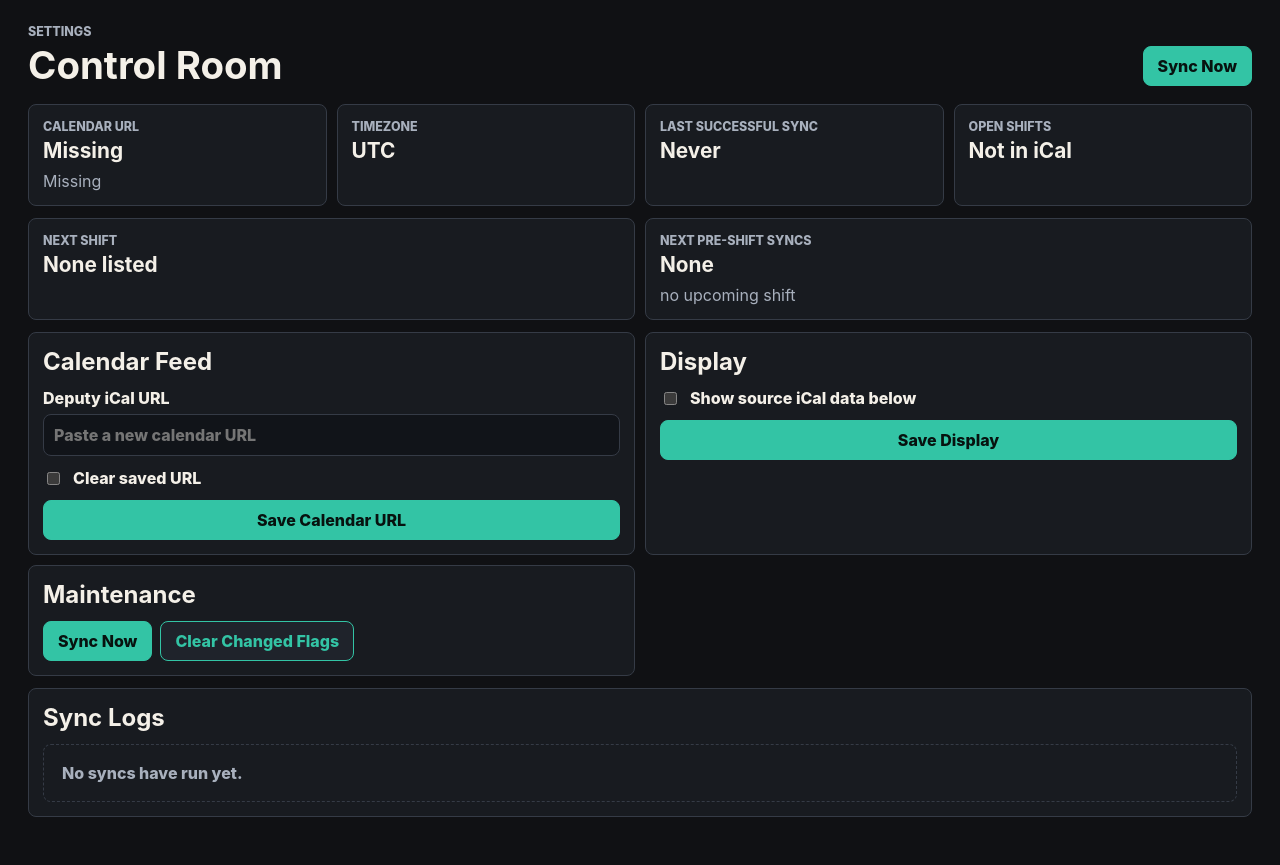
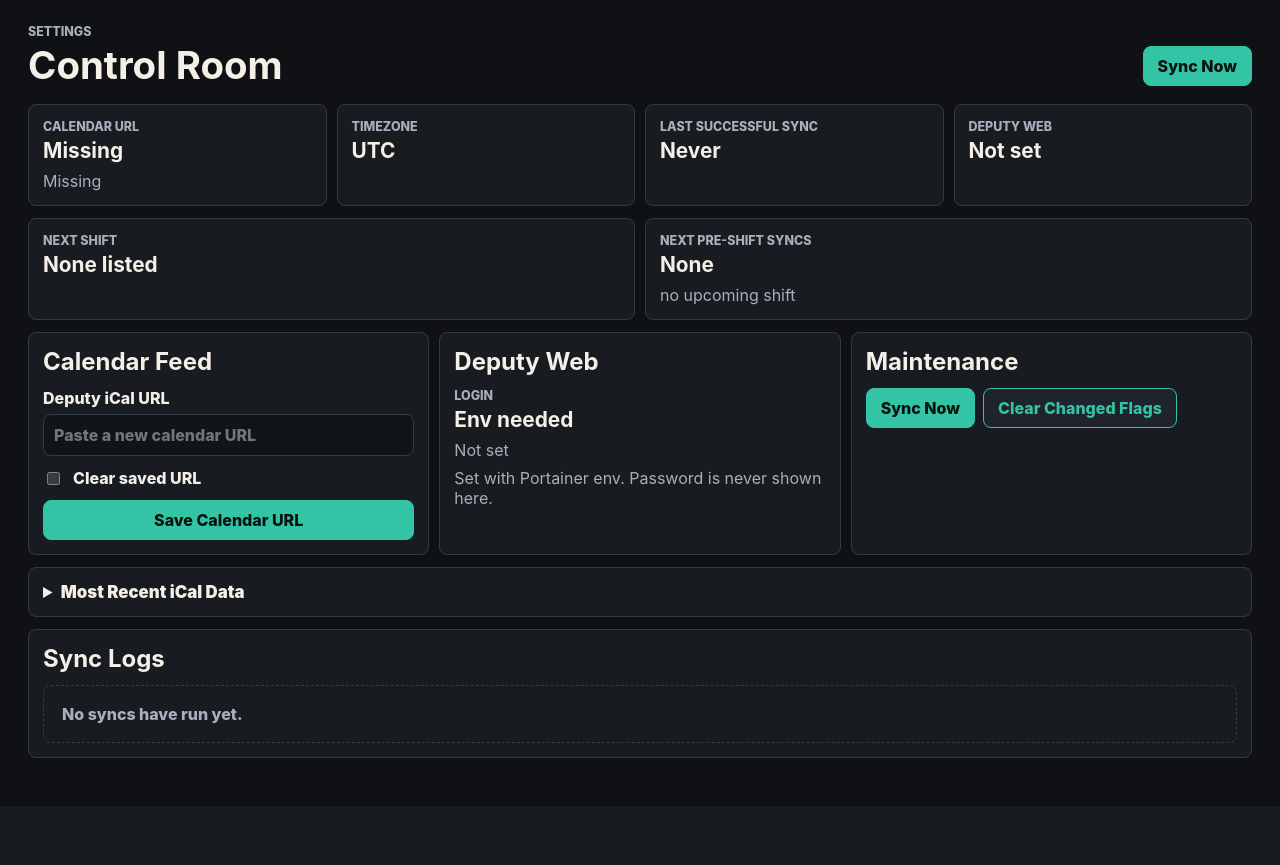
Before and after one commit to Dubcodes/deputy-roster-view, a FastAPI app: page /settings in a window 1280 px wide. Shown: the part 63-928 px from the top of the page. After the commit the page ends 821 px from the top, so only its background shows below. Run offline with FastAPI, Linux system fonts and the light colour scheme; data that the repository does not hold is empty.

Commit message:
Compact settings diagnostics and deputy login env

```diff
--- a/app/main.py
+++ b/app/main.py
@@ -18,7 +18,6 @@ from .database import (
     clear_all_changed_flags,
     clear_changed_for_date,
     clear_changed_for_shift,
-    get_app_settings,
     get_calendar_url,
     get_calendar_url_source,
     get_shift_changes_for_date,
@@ -196,6 +195,48 @@ def pretty_source_payload(value: str | None) -> str:
     return redact_secret_text(rendered)
 
 
+def source_payload_diagnostics(value: str | None) -> dict[str, object]:
+    if not value:
+        return {"fields": [], "description_lines": [], "hidden_links": []}
+    try:
+        payload = json.loads(value)
+    except (TypeError, ValueError):
+        return {"fields": [{"label": "Raw payload", "value": redact_secret_text(str(value))}], "description_lines": [], "hidden_links": []}
+
+    normalised = payload.get("normalised", {}) if isinstance(payload, dict) else {}
+    if not isinstance(normalised, dict):
+        normalised = {}
+
+    field_labels = (
+        ("uid", "UID"),
+        ("summary", "Summary"),
+        ("dtstart", "Start"),
+        ("dtend", "End"),
+        ("location", "Location"),
+        ("status", "Status"),
+        ("sequence", "Sequence"),
+        ("last_modified", "Last modified"),
+        ("categories", "Categories"),
+    )
+    fields = []
+    for key, label in field_labels:
+        value_text = str(normalised.get(key) or "").strip()
+        if value_text:
+            fields.append({"label": label, "value": redact_secret_text(value_text)})
+
+    hidden_links = []
+    source_link = str(normalised.get("source_link") or "").strip()
+    if source_link:
+        hidden_links.append({"label": "Deputy link", "value": redact_secret_text(source_link)})
+
+    description = str(normalised.get("description") or "")
+    return {
+        "fields": fields,
+        "description_lines": description_lines(description),
+        "hidden_links": hidden_links,
+    }
+
+
 def parse_shift_title(title: str | None) -> dict[str, str]:
     title = (title or "").strip()
     match = SUMMARY_RE.match(title)
@@ -294,6 +335,7 @@ def decorate_shift(row: object) -> dict[str, object]:
     shift["colour_style"] = f"--shift-colour: {colour};" if colour else ""
     shift["description_lines"] = description_lines(str(shift.get("description") or ""))
     shift["source_payload_pretty"] = pretty_source_payload(str(shift.get("source_payload") or ""))
+    shift["source_diagnostics"] = source_payload_diagnostics(str(shift.get("source_payload") or ""))
     shift["source_link"] = redact_secret_text(str(shift.get("source_link") or ""))
     timing_time = clean_time_value(str(shift.get("timing_adjustment_time") or ""))
     timing_notes = []
@@ -537,7 +579,6 @@ def day_view(request: Request, date_text: str, notice: str | None = None) -> obj
             for shift_id in combined_ids
             for change in changes_by_shift.get(shift_id, [])
         ]
-    display_settings = get_app_settings()
     day_total = sum(
         float(shift.get("paid_hours") or 0)
         for shift in shifts
@@ -557,7 +598,6 @@ def day_view(request: Request, date_text: str, notice: str | None = None) -> obj
             "day_total": day_total,
             "has_changed": has_changed,
             "mark_fields": MARK_FIELDS,
-            "display_settings": display_settings,
         },
     )
 
@@ -633,7 +673,6 @@ def settings_view(request: Request, notice: str | None = None) -> object:
             "next_shift": decorate_shift(next_shift) if next_shift else None,
             "pre_shift": pre_shift,
             "sync_logs": get_recent_sync_logs(),
-            "display_settings": get_app_settings(),
             "source_payload_shifts": [
                 decorate_shift(row)
                 for row in get_recent_source_payloads()
@@ -671,17 +710,6 @@ async def save_calendar_settings(request: Request) -> RedirectResponse:
     )
 
 
-@app.post("/settings/display")
-async def save_display_settings(request: Request) -> RedirectResponse:
-    form = await request.form()
-    update_app_settings(
-        {
-            "show_source_data": "1" if form.get("show_source_data") else "0",
-        }
-    )
-    return RedirectResponse(url=notice_url("/settings", "Display settings saved."), status_code=303)
-
-
 @app.post("/settings/clear-changed")
 def clear_all_changed() -> RedirectResponse:
     changed = clear_all_changed_flags()
--- a/app/static/style.css
+++ b/app/static/style.css
@@ -933,6 +933,76 @@ textarea {
   line-height: 1.45;
 }
 
+.diagnostics-panel {
+  margin-bottom: 12px;
+}
+
+.diagnostics-panel > summary {
+  cursor: pointer;
+  font-size: 1.05rem;
+  font-weight: 900;
+}
+
+.diagnostics-content {
+  margin-top: 14px;
+}
+
+.source-fields {
+  display: grid;
+  grid-template-columns: repeat(3, minmax(0, 1fr));
+  gap: 8px;
+  margin-top: 12px;
+}
+
+.source-fields div {
+  min-width: 0;
+  padding: 9px;
+  border: 1px solid var(--line);
+  border-radius: 8px;
+  background: var(--surface-raised);
+}
+
+.source-fields span {
+  display: block;
+  margin-bottom: 4px;
+  color: var(--muted);
+  font-size: 0.72rem;
+  font-weight: 900;
+  text-transform: uppercase;
+}
+
+.source-fields strong,
+.hidden-url p {
+  display: block;
+  overflow-wrap: break-word;
+  word-break: normal;
+}
+
+.source-description {
+  margin-top: 12px;
+}
+
+.hidden-url,
+.raw-source {
+  margin-top: 10px;
+}
+
+.hidden-url summary,
+.raw-source summary {
+  cursor: pointer;
+  color: var(--accent);
+  font-weight: 850;
+}
+
+.hidden-url p {
+  margin: 8px 0 0;
+  padding: 9px;
+  border-radius: 8px;
+  background: #0b0d10;
+  color: var(--muted);
+  font-size: 0.82rem;
+}
+
 .empty-state {
   border: 1px dashed var(--line);
   border-radius: 8px;
@@ -951,6 +1021,10 @@ textarea {
 
 .settings-grid-wide {
   grid-template-columns: repeat(2, minmax(0, 1fr));
+}
+
+.settings-grid-three {
+  grid-template-columns: repeat(3, minmax(0, 1fr));
 }
 
 .settings-panel p {
@@ -1109,11 +1183,13 @@ th {
   .summary-strip,
   .settings-grid,
   .settings-grid-wide,
+  .settings-grid-three,
   .detail-grid,
   .shift-facts,
   .check-grid,
   .timing-checks,
-  .change-values {
+  .change-values,
+  .source-fields {
     grid-template-columns: 1fr;
   }
 
--- a/app/templates/settings.html
+++ b/app/templates/settings.html
@@ -28,8 +28,11 @@
       <strong>{{ last_successful_sync.finished_at|datetime if last_successful_sync else "Never" }}</strong>
     </article>
     <article class="settings-panel">
-      <span class="summary-label">Open shifts</span>
-      <strong>Not in iCal</strong>
+      <span class="summary-label">Deputy web</span>
+      <strong>{{ "Configured" if settings.deputy_login_configured else "Not set" }}</strong>
+      {% if settings.deputy_login_configured %}
+        <p>{{ settings.deputy_login_label }}</p>
+      {% endif %}
     </article>
   </section>
 
@@ -56,7 +59,7 @@
     </article>
   </section>
 
-  <section class="settings-grid settings-grid-wide">
+  <section class="settings-grid settings-grid-three">
     <article class="settings-panel">
       <div class="section-heading">
         <h2>Calendar Feed</h2>
@@ -76,15 +79,12 @@
 
     <article class="settings-panel">
       <div class="section-heading">
-        <h2>Display</h2>
+        <h2>Deputy Web</h2>
       </div>
-      <form class="settings-form" action="/settings/display" method="post">
-        <label class="toggle-row">
-          <input type="checkbox" name="show_source_data" {% if display_settings.show_source_data == "1" %}checked{% endif %}>
-          <span>Show source iCal data below</span>
-        </label>
-        <button class="button" type="submit">Save Display</button>
-      </form>
+      <span class="summary-label">Login</span>
+      <strong>{{ "Ready" if settings.deputy_login_configured else "Env needed" }}</strong>
+      <p>{{ settings.deputy_login_label }}</p>
+      <p>Set with Portainer env. Password is never shown here.</p>
     </article>
 
     <article class="settings-panel">
@@ -102,11 +102,9 @@
     </article>
   </section>
 
-  {% if display_settings.show_source_data == "1" %}
-    <section class="table-panel">
-      <div class="section-heading">
-        <h2>Source iCal Data</h2>
-      </div>
+  <details class="table-panel diagnostics-panel">
+    <summary>Most Recent iCal Data</summary>
+    <div class="diagnostics-content">
       {% if not source_payload_shifts %}
         <div class="empty-state">No source data has been stored yet.</div>
       {% else %}
@@ -114,13 +112,40 @@
           {% for shift in source_payload_shifts %}
             <details class="source-panel">
               <summary>{{ shift.start_at|datetime }} · {{ shift.track_label }} · {{ shift.role_full_label or shift.role_label or shift.title or "Shift" }}</summary>
-              <pre>{{ shift.source_payload_pretty }}</pre>
+              <div class="source-fields">
+                {% for item in shift.source_diagnostics.fields %}
+                  <div>
+                    <span>{{ item.label }}</span>
+                    <strong>{{ item.value }}</strong>
+                  </div>
+                {% endfor %}
+              </div>
+              {% if shift.source_diagnostics.description_lines %}
+                <div class="description-block source-description">
+                  <h3>Description</h3>
+                  <ul class="roster-lines">
+                    {% for line in shift.source_diagnostics.description_lines %}
+                      <li>{{ line }}</li>
+                    {% endfor %}
+                  </ul>
+                </div>
+              {% endif %}
+              {% for link in shift.source_diagnostics.hidden_links %}
+                <details class="hidden-url">
+                  <summary>{{ link.label }}</summary>
+                  <p>{{ link.value }}</p>
+                </details>
+              {% endfor %}
+              <details class="raw-source">
+                <summary>Raw JSON</summary>
+                <pre>{{ shift.source_payload_pretty }}</pre>
+              </details>
             </details>
           {% endfor %}
         </div>
       {% endif %}
-    </section>
-  {% endif %}
+    </div>
+  </details>
 
   <section class="table-panel">
     <div class="section-heading">
--- a/docker-compose.yml
+++ b/docker-compose.yml
@@ -8,6 +8,10 @@ services:
     environment:
       - TZ=${TZ:-Pacific/Auckland}
       - DEPUTY_ICAL_URL=${DEPUTY_ICAL_URL:-}
+      - DEPUTY_WEB_URL=${DEPUTY_WEB_URL:-https://bb12c621103108.au.deputy.com/#/}
+      - DEPUTY_LOGIN_EMAIL=${DEPUTY_LOGIN_EMAIL:-}
+      - DEPUTY_LOGIN_PASSWORD=${DEPUTY_LOGIN_PASSWORD:-}
+      - DEPUTY_DISPLAY_NAME=${DEPUTY_DISPLAY_NAME:-}
       - APP_PASSWORD=${APP_PASSWORD:-}
       - SYNC_AT_HOUR=${SYNC_AT_HOUR:-5}
       - PRE_SHIFT_SYNC_MINUTES=${PRE_SHIFT_SYNC_MINUTES:-60}
```
Also changed, not shown: app/config.py (+23 -0 lines), README.md, 1 other file.
